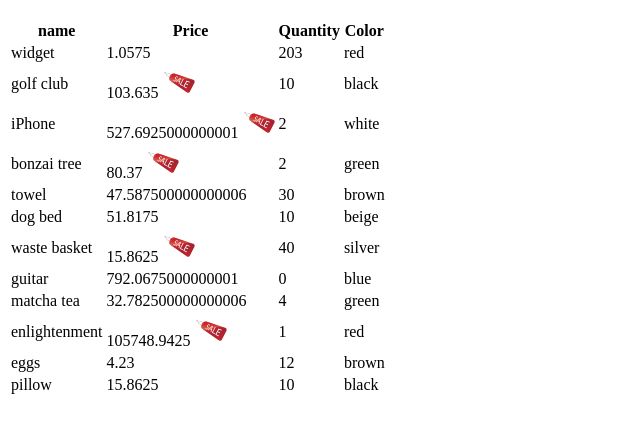
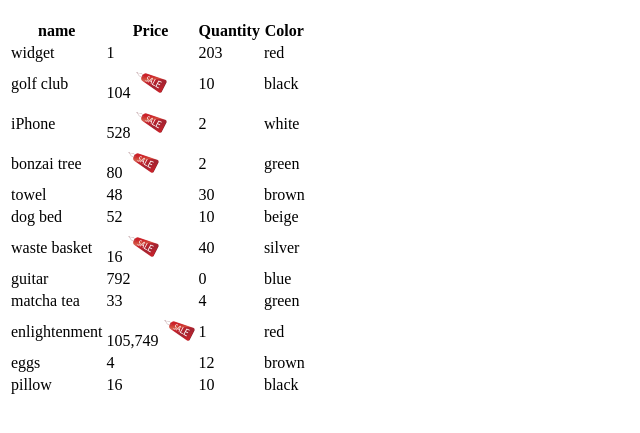
Before and after one commit to syedali575/shopular, a website: page index.html in a window 1280 px wide. Shown: the part 61-494 px from the top of the page, without its empty margins (0-640 px from the left). Drawn offline with nearby package versions, Linux system fonts and the light colour scheme.

Commit message:
Able to round sales price

```diff
--- a/index.html
+++ b/index.html
@@ -30,7 +30,7 @@
           <tr ng-repeat="item in sale.items">
 
             <td>{{item.name}}</td>
-            <td>{{(item.price - item.discount) * sale.taxRate}}
+            <td>{{(item.price - item.discount) * sale.taxRate | number:0}}
             <img src="image/sale.jpg" ng-hide="item.discount > 0"></td>
             <td>{{item.quantity}}</td>
             <td>{{item.color}}</td>
```
